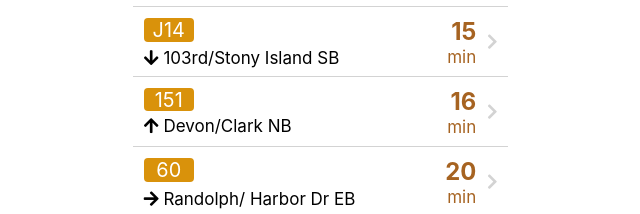
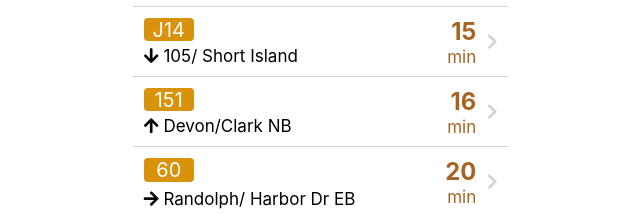
Before and after one commit to clarin-ng/busybus_challenge, a plain HTML site: page index.html in a window 1280 px wide. Shown: the part 198-412 px from the top of the page, 320-960 px from the left. Drawn offline with Linux system fonts and the light colour scheme.

Commit message:
Update index.html

```diff
--- a/index.html
+++ b/index.html
@@ -41,7 +41,7 @@
         <li class="bus-info">
           <h1 class="bus-number  ">J14</h1>
           <i class="fas fa-arrow-down"></i>
-          <span> 103rd/Stony Island SB</span>
+          <span> 105/ Short Island</span>
         </li>
         <li class="time"><span class="arrival-time">15</span><br/> min</li>
         <i class="fas fa-chevron-right"></i>
```
